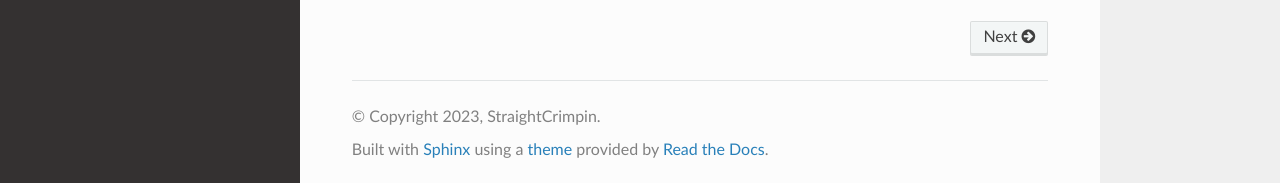
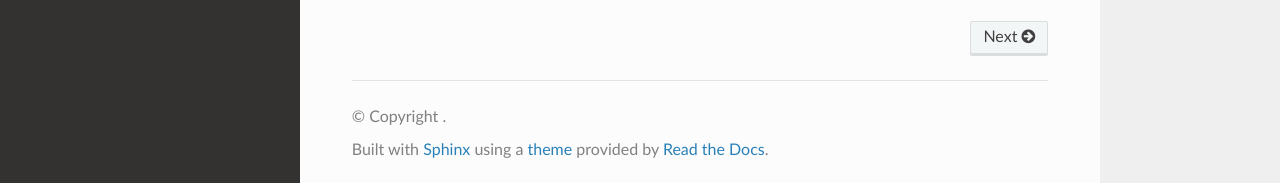
Before and after one commit to straightCrimpin/readthedocs_test, a Sphinx documentation site: the page built from docs/index.rst, in a window 1280 px wide and 900 px high, scrolled down 537 px. Shown: the part 714-897 px from the top of the window. Built offline with Sphinx 7.4.7 and the Read the Docs theme 2.0.0, drawn with Linux system fonts in a browser that asks for light colours.

Commit message:
Remove Copright

```diff
--- a/docs/conf.py
+++ b/docs/conf.py
@@ -18,7 +18,6 @@
 # -- Project information -----------------------------------------------------
 
 project = "ARK Omega: Omegadex Offline"
-copyright = "2023, StraightCrimpin"
 author = "Original Author: HexenLord"
 
 
```
